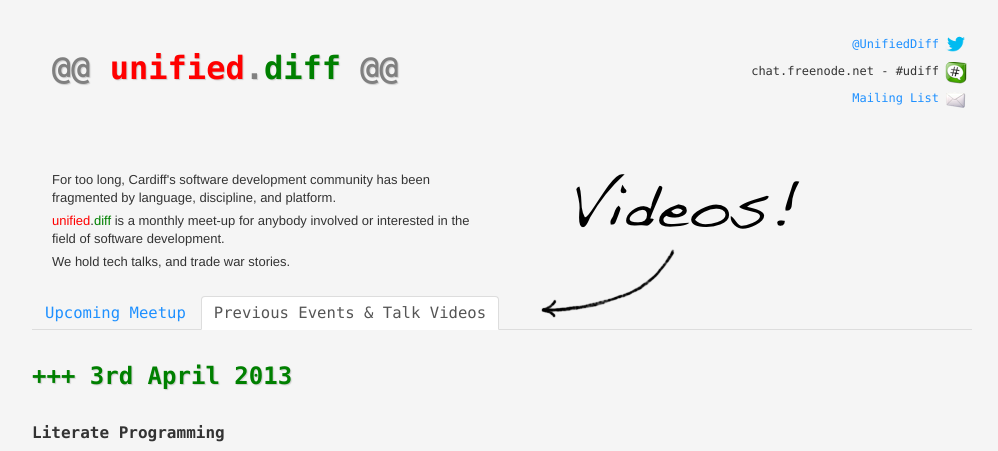
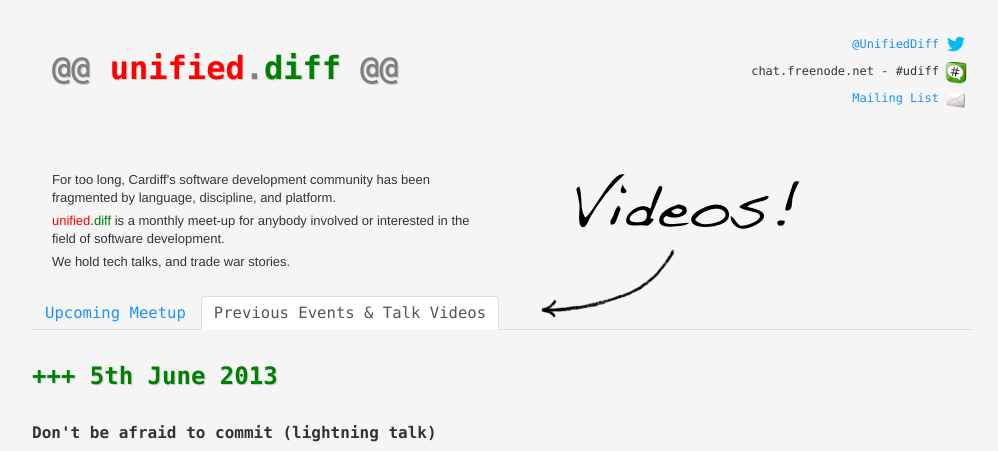
Before and after one commit to unified-diff/unified-diff.github.com, a Jekyll site: the page built from videos.html, in a window 1280 px wide and 1400 px high, cut to the strip 0-451 px from the top of the window. Shown: the whole strip, without its empty margins (138-1136 px from the left). Built offline with Jekyll 4.4.1, drawn with Linux system fonts in a browser that asks for light colours; nearby versions of some CDN libraries; some of the changed text lies outside the part shown.

Commit message:
Adding progressive enhancement and dont be afraid to commit talk videos

```diff
--- a/videos.html
+++ b/videos.html
@@ -8,6 +8,16 @@
 <div class="row">
     <div class="span12">
         <section id="previous">
+
+            <h2>5th June 2013</h2>
+
+            <h3><a id="dont-be-afraid-to-commit"></a>Don't be afraid to commit (lightning talk)</h3>
+            <p><iframe class="iframe-video" src="//player.vimeo.com/video/83323561?title=0&amp;byline=0&amp;portrait=0" width="600" height="400" scrolling="no" frameBorder="0"></iframe></p>
+            <p>Daniele Procida - <a href="https://twitter.com/evildmp">@evildmp</a></p>
+
+            <h3><a id="progressive-enhancement"></a>Progressive enhancement</h3>
+            <p><iframe class="iframe-video" src="//player.vimeo.com/video/83320062?title=0&amp;byline=0&amp;portrait=0" width="600" height="400" scrolling="no" frameBorder="0"></iframe></p>
+            <p>Graham Bird - <a href="https://twitter.com/mrgrahambird">@mrgrahambird</a></p>
 
             <h2>3rd April 2013</h2>
 
```
